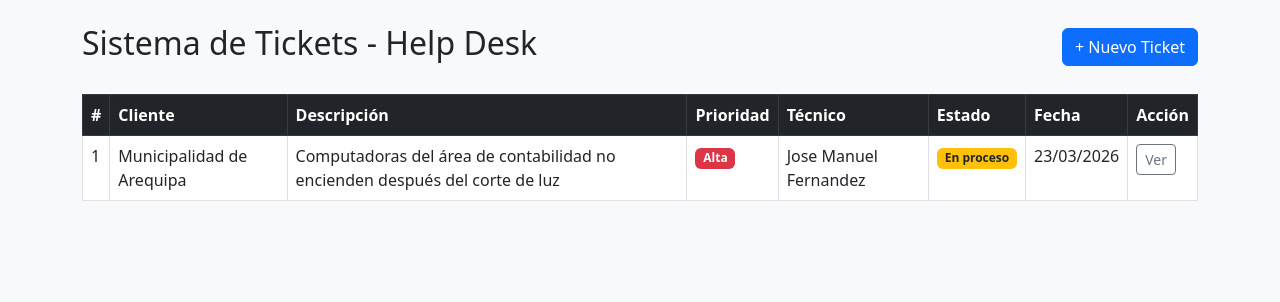
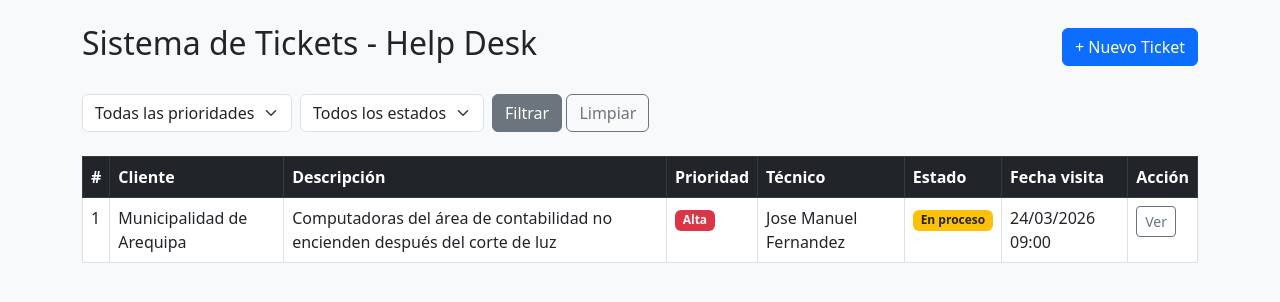
Before and after one commit to piitre400/helpdesk-tickets, a Flask app: page / in a window 1280 px wide. Shown: the top 302 px of the page. Run offline with Flask 3, Linux system fonts and the light colour scheme.

Commit message:
agrega filtros y fecha de visita

```diff
--- a/app.py
+++ b/app.py
@@ -1,5 +1,6 @@
 from flask import Flask, render_template, request, redirect, url_for
 from models import db, Ticket
+from datetime import datetime
 
 app = Flask(__name__)
 app.config['SQLALCHEMY_DATABASE_URI'] = 'sqlite:///helpdesk.db'
@@ -12,8 +13,19 @@ with app.app_context():
 
 @app.route('/')
 def index():
-    tickets = Ticket.query.order_by(Ticket.fecha.desc()).all()
-    return render_template('index.html', tickets=tickets)
+    prioridad = request.args.get('prioridad', '')
+    estado = request.args.get('estado', '')
+
+    query = Ticket.query
+
+    if prioridad:
+        query = query.filter_by(prioridad=prioridad)
+    if estado:
+        query = query.filter_by(estado=estado)
+
+    tickets = query.order_by(Ticket.fecha.desc()).all()
+    return render_template('index.html', tickets=tickets,
+                           prioridad=prioridad, estado=estado)
 
 @app.route('/nuevo', methods=['GET', 'POST'])
 def nuevo_ticket():
@@ -34,6 +46,9 @@ def detalle_ticket(id):
     if request.method == 'POST':
         ticket.tecnico = request.form['tecnico']
         ticket.estado = request.form['estado']
+        fecha_visita_str = request.form.get('fecha_visita')
+        if fecha_visita_str:
+            ticket.fecha_visita = datetime.strptime(fecha_visita_str, '%Y-%m-%dT%H:%M')
         db.session.commit()
         return redirect(url_for('index'))
     return render_template('detalle_ticket.html', ticket=ticket)
--- a/models.py
+++ b/models.py
@@ -11,3 +11,4 @@ class Ticket(db.Model):
     tecnico = db.Column(db.String(100), default='Sin asignar')
     estado = db.Column(db.String(20), default='abierto')
     fecha = db.Column(db.DateTime, default=datetime.utcnow)
+    fecha_visita = db.Column(db.DateTime, nullable=True)
--- a/templates/index.html
+++ b/templates/index.html
@@ -11,6 +11,31 @@
         <h2>Sistema de Tickets - Help Desk</h2>
         <a href="/nuevo" class="btn btn-primary">+ Nuevo Ticket</a>
     </div>
+
+    <!-- Filtros -->
+    <form method="GET" action="/" class="row g-2 mb-4">
+        <div class="col-auto">
+            <select name="prioridad" class="form-select">
+                <option value="">Todas las prioridades</option>
+                <option value="alta" {% if prioridad == 'alta' %}selected{% endif %}>Alta</option>
+                <option value="media" {% if prioridad == 'media' %}selected{% endif %}>Media</option>
+                <option value="baja" {% if prioridad == 'baja' %}selected{% endif %}>Baja</option>
+            </select>
+        </div>
+        <div class="col-auto">
+            <select name="estado" class="form-select">
+                <option value="">Todos los estados</option>
+                <option value="abierto" {% if estado == 'abierto' %}selected{% endif %}>Abierto</option>
+                <option value="en proceso" {% if estado == 'en proceso' %}selected{% endif %}>En proceso</option>
+                <option value="cerrado" {% if estado == 'cerrado' %}selected{% endif %}>Cerrado</option>
+            </select>
+        </div>
+        <div class="col-auto">
+            <button type="submit" class="btn btn-secondary">Filtrar</button>
+            <a href="/" class="btn btn-outline-secondary">Limpiar</a>
+        </div>
+    </form>
+
     <table class="table table-bordered table-hover bg-white">
         <thead class="table-dark">
             <tr>
@@ -20,7 +45,7 @@
                 <th>Prioridad</th>
                 <th>Técnico</th>
                 <th>Estado</th>
-                <th>Fecha</th>
+                <th>Fecha visita</th>
                 <th>Acción</th>
             </tr>
         </thead>
@@ -49,7 +74,13 @@
                         <span class="badge bg-success">Cerrado</span>
                     {% endif %}
                 </td>
-                <td>{{ ticket.fecha.strftime('%d/%m/%Y') }}</td>
+                <td>
+                    {% if ticket.fecha_visita %}
+                        {{ ticket.fecha_visita.strftime('%d/%m/%Y %H:%M') }}
+                    {% else %}
+                        <span class="text-muted">Sin programar</span>
+                    {% endif %}
+                </td>
                 <td><a href="/ticket/{{ ticket.id }}" class="btn btn-sm btn-outline-secondary">Ver</a></td>
             </tr>
             {% endfor %}
```
Also changed, not shown: templates/detalle_ticket.html (+6 -1 lines), instance/helpdesk.db.
